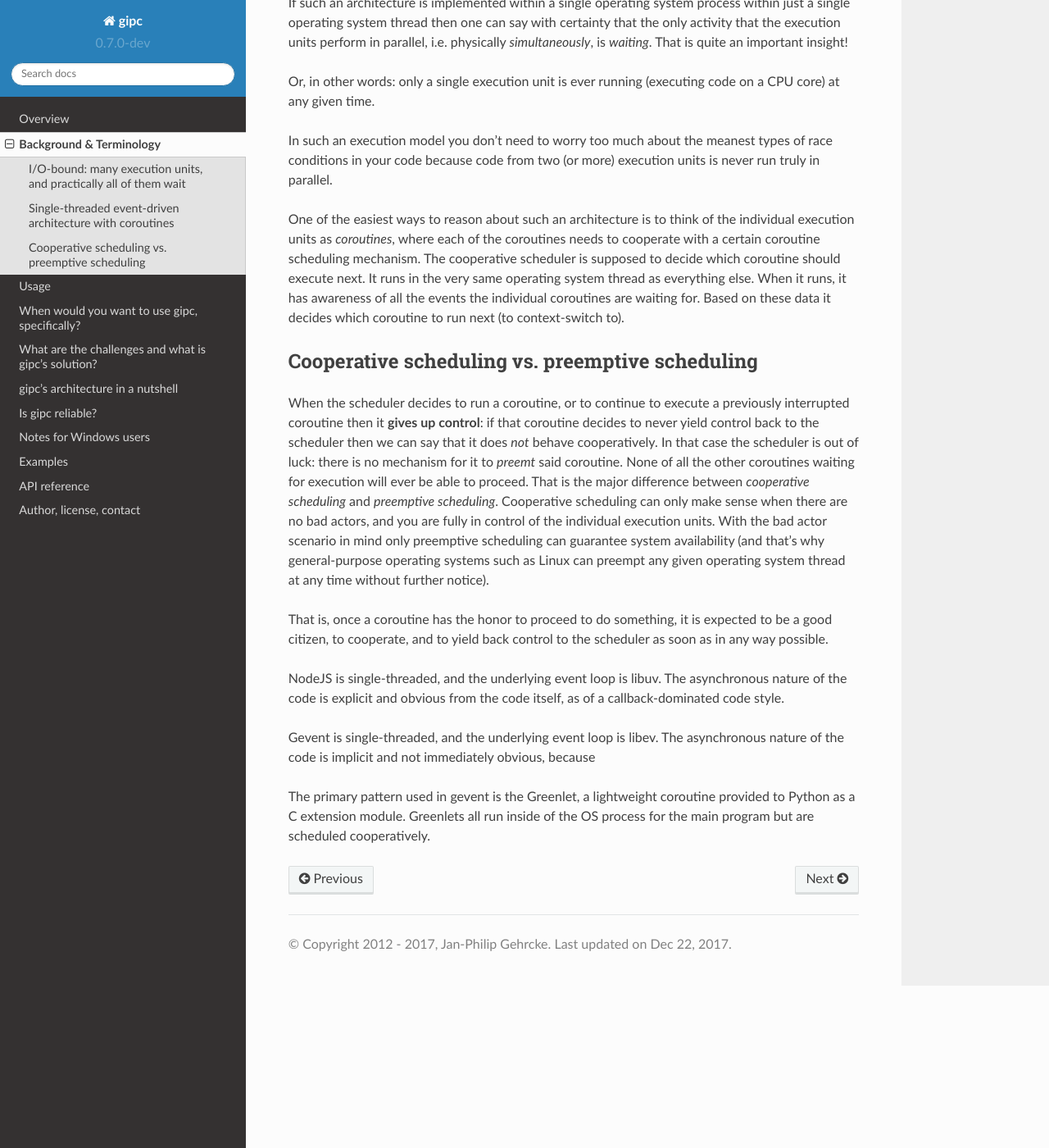
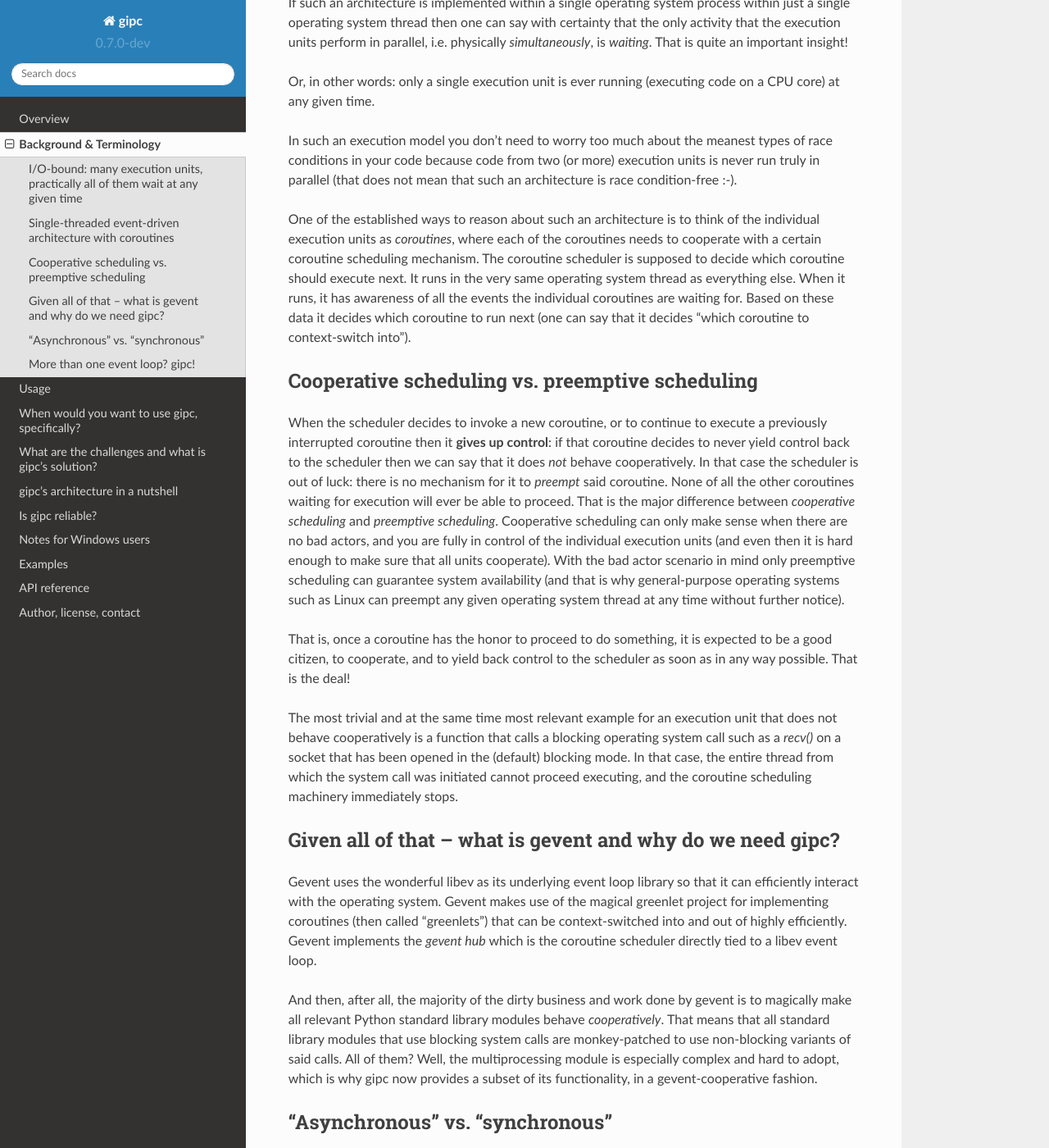
Before and after one commit to jgehrcke/gipc, a Sphinx documentation site: the page built from docs/background.rst, in a window 1280 px wide and 1400 px high, scrolled down 1032 px. Shown: the whole window at 82% size. Built offline with Sphinx 7.4.7 and the Read the Docs theme 2.0.0, drawn with Linux system fonts in a browser that asks for light colours; some of the changed text lies outside the part shown.

Commit message:
docs: work on background section

```diff
--- a/docs/background.rst
+++ b/docs/background.rst
@@ -6,12 +6,12 @@ Background & Terminology
 
 Understanding gipc requires familiarity with "event-driven", "asynchronous", and
 "concurrent" architectures, with "coroutines", and especially with the gevent
-Python libray and its underlying concepts. If you are new to some or any of that
-the following paragraphs are my attempt to familiarize you with the topic.
+Python library and its underlying concepts. If you are new to some or any of
+that the following paragraphs are my attempt to familiarize you with the topic.
 
 
-I/O-bound: many execution units, and practically all of them wait
-=================================================================
+I/O-bound: many execution units, practically all of them wait at any given time
+===============================================================================
 
 An event-driven architecture such as gevent's is tailored for an
 input/output-bound (I/O-bound) computing scenario. In such a scenario there are
@@ -57,41 +57,109 @@ on a CPU core) at any given time.
 
 In such an execution model you don't need to worry too much about the meanest
 types of race conditions in your code because code from two (or more) execution
-units is never run truly in parallel.
+units is never run truly in parallel (that does not mean that such an
+architecture is race condition-free :-).
 
-One of the easiest ways to reason about such an architecture is to think of the
-individual execution units as *coroutines*, where each of the coroutines needs
-to cooperate with a certain coroutine scheduling mechanism. The
-cooperative scheduler is supposed to decide which coroutine should execute next.
-It runs in the very same operating system thread as everything else. When it
-runs, it has awareness of all the events the individual coroutines are waiting
-for. Based on these data it decides which coroutine to run next (to
-context-switch to).
+One of the established ways to reason about such an architecture is to think of
+the individual execution units as *coroutines*, where each of the coroutines
+needs to cooperate with a certain coroutine scheduling mechanism. The coroutine
+scheduler is supposed to decide which coroutine should execute next. It runs in
+the very same operating system thread as everything else. When it runs, it has
+awareness of all the events the individual coroutines are waiting for. Based on
+these data it decides which coroutine to run next (one can say that it decides
+"which coroutine to context-switch into").
 
 
 Cooperative scheduling vs. preemptive scheduling
 ================================================
 
-When the scheduler decides to run a coroutine, or to continue to execute a
-previously interrupted coroutine then it **gives up control**: if that coroutine
-decides to never yield control back to the scheduler then we can say that it
-does *not* behave cooperatively. In that case the scheduler is out of luck:
-there is no mechanism for it to *preemt* said coroutine. None of all the other
-coroutines waiting for execution will ever be able to proceed. That is the major
-difference between *cooperative scheduling* and *preemptive scheduling*. Cooperative scheduling can only make sense when there are no bad actors, and you are fully in control of the individual execution units. With the bad actor scenario in mind only preemptive scheduling can guarantee system availability (and that's why general-purpose operating systems such as Linux can preempt any given operating system thread at any time without further notice).
+When the scheduler decides to invoke a new coroutine, or to continue to execute
+a previously interrupted coroutine then it **gives up control**: if that
+coroutine decides to never yield control back to the scheduler then we can say
+that it does *not* behave cooperatively. In that case the scheduler is out of
+luck: there is no mechanism for it to *preempt* said coroutine. None of all the
+other coroutines waiting for execution will ever be able to proceed. That is the
+major difference between *cooperative scheduling* and *preemptive scheduling*.
+Cooperative scheduling can only make sense when there are no bad actors, and you
+are fully in control of the individual execution units (and even then it is hard
+enough to make sure that all units cooperate). With the bad actor scenario in
+mind only preemptive scheduling can guarantee system availability (and that is
+why general-purpose operating systems such as Linux can preempt any given
+operating system thread at any time without further notice).
 
 That is, once a coroutine has the honor to proceed to do something, it is
 expected to be a good citizen, to cooperate, and to yield back control to the
-scheduler as soon as in any way possible.
+scheduler as soon as in any way possible. That is the deal!
 
-NodeJS is single-threaded, and the underlying event loop is libuv. The
-asynchronous nature of the code is explicit and obvious from the code itself, as
-of a callback-dominated code style.
-
-Gevent is single-threaded, and the underlying event loop is libev. The
-asynchronous nature of the code is implicit and not immediately obvious, because
+The most trivial and at the same time most relevant example for an execution
+unit that does not behave cooperatively is a function that calls a blocking
+operating system call such as a `recv()` on a socket that has been opened in the
+(default) blocking mode. In that case, the entire thread from which the system
+call was initiated cannot proceed executing, and the coroutine scheduling
+machinery immediately stops.
 
 
-The primary pattern used in gevent is the Greenlet, a lightweight coroutine
-provided to Python as a C extension module. Greenlets all run inside of the OS
-process for the main program but are scheduled cooperatively.
+Given all of that -- what is gevent and why do we need gipc?
+============================================================
+
+Gevent uses the wonderful libev as its underlying event loop library so that it
+can efficiently interact with the operating system. Gevent makes use of the
+magical greenlet project for implementing coroutines (then called "greenlets")
+that can be context-switched into and out of highly efficiently. Gevent
+implements the *gevent hub* which is the coroutine scheduler directly tied to a
+libev event loop.
+
+And then, after all, the majority of the dirty business and work done by gevent
+is to magically make all relevant Python standard library modules behave
+*cooperatively*. That means that all standard library modules that use blocking
+system calls are monkey-patched to use non-blocking variants of said calls. All
+of them? Well, the multiprocessing module is especially complex and hard to
+adopt, which is why gipc now provides a subset of its functionality, in a
+gevent-cooperative fashion.
+
+
+"Asynchronous" vs. "synchronous"
+================================
+
+I do not necessarily like these terms. I feel like there almost always is a way
+to describe the situation a little more explicitly than these terms can provide.
+
+"Asynchronous" usually means that a certain entity (maybe an execution unit?)
+submits a task or job elsewhere, and then requests to be notified once the work
+has been done (or in case an error occurred). In the time between submission and
+completion the control flow can proceed elsewhere, doing some useful work
+instead of just to wait.
+
+Now, how does that relate to gevent? The typical hello world gevent application
+is single-threaded (maybe except for a few details which do not matter for this
+discussion). Code related to the underlying event loop executes in that thread.
+Code related to the gevent hub executes in that thread. The architecture clearly
+follows an "asynchronous" paradigm in the sense that if one greenlet waits for
+e.g. data to arrive on a socket, the gevent hub switches to *another* greenlet
+and allows it to proceed execution. The asynchronous nature of the code flow,
+however, is *implicit* because the context switch between greenlets is nothing
+the programmer notes down explicitly in application code. It cannot really be
+seen when reading the application code. In fact, an event-driven asynchronous
+application written with gevent basically looks the same as if it were not
+event-driven. One might argue that it is rather hard to understand the code path
+in a gevent application: think of the application code being laid out in the
+typical two-dimensional fashion (the code plane, which is like writing on a
+piece of paper) -- then the context-switching is performed magically by the
+gevent machinery in a third dimension, like a machine that makes crazy leaps and
+jumps across your code plane.
+
+In gevent, basically every call into the standard library might result in the
+current coroutine being interrupted and *some* other coroutine proceeding
+execution.
+
+NodeJS for example also implements a single-threaded event-driven architecture.
+Its underlying event loop is libuv. The asynchronous nature of the code is more
+explicit and obvious from the code itself, because callbacks are being used for
+connecting the dots. Arguably, callback-dominated code isn't easy to follow
+either.
+
+More than one event loop? gipc!
+===============================
+
+With gipc it is easy to connect multiple processes, each running their own
+thread and event loop.
```
